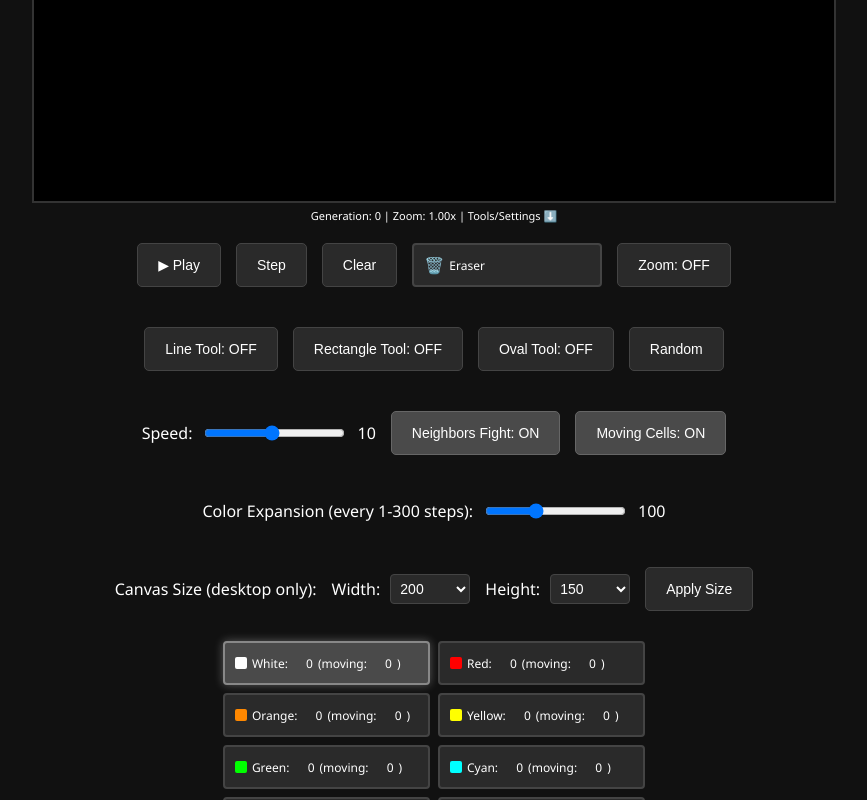
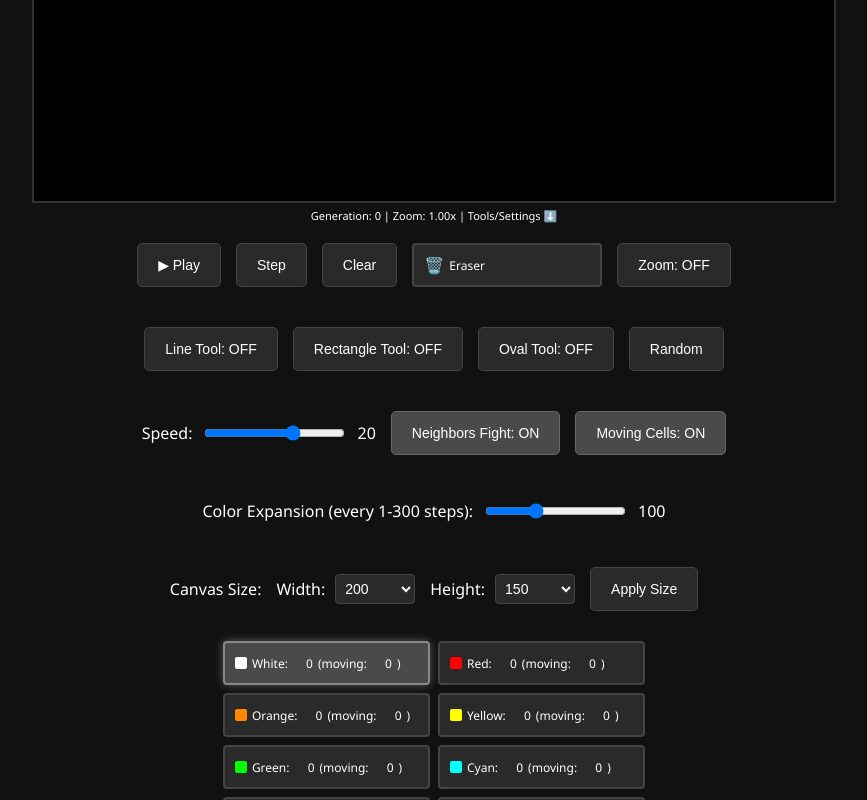
Before and after one commit to TripleFliple/The-Colorful-Game-of-Life, a plain HTML site: page index.html in a window 1280 px wide. Shown: the part 474-1274 px from the top of the page, without its empty margins (206-1073 px from the left). Drawn offline with Linux system fonts and the light colour scheme.

Commit message:
Add files via upload

```diff
--- a/index.html
+++ b/index.html
@@ -271,8 +271,8 @@
     <div class="controls">
         <div class="slider-container">
             <label>Speed:</label>
-            <input type="range" id="speed" min="1" max="20" value="10">
-            <span id="speedValue">10</span>
+            <input type="range" id="speed" min="1" max="30" value="20">
+            <span id="speedValue">20</span>
         </div>
         <button id="toggleNeighborsFight" class="active">Neighbors Fight: ON</button>
         <button id="toggleMovingCells" class="active">Moving Cells: ON</button>
@@ -289,7 +289,7 @@
 
     <!-- Row 4: Custom Canvas Settings -->
     <div class="controls">
-        <label>Canvas Size (desktop only):</label>
+        <label>Canvas Size:</label>
         <div class="slider-container">
             <label>Width:</label>
             <select id="canvasWidth">
@@ -471,7 +471,7 @@
         let CELL_SIZE = 4;
         let GRID_WIDTH = 200;
         let GRID_HEIGHT = 150;
-        let SPEED = 5;
+        let SPEED = 20;
 
         // Rule parameters (adjustable)
         let BIRTH_MIN_NEIGHBORS = 3;
```
